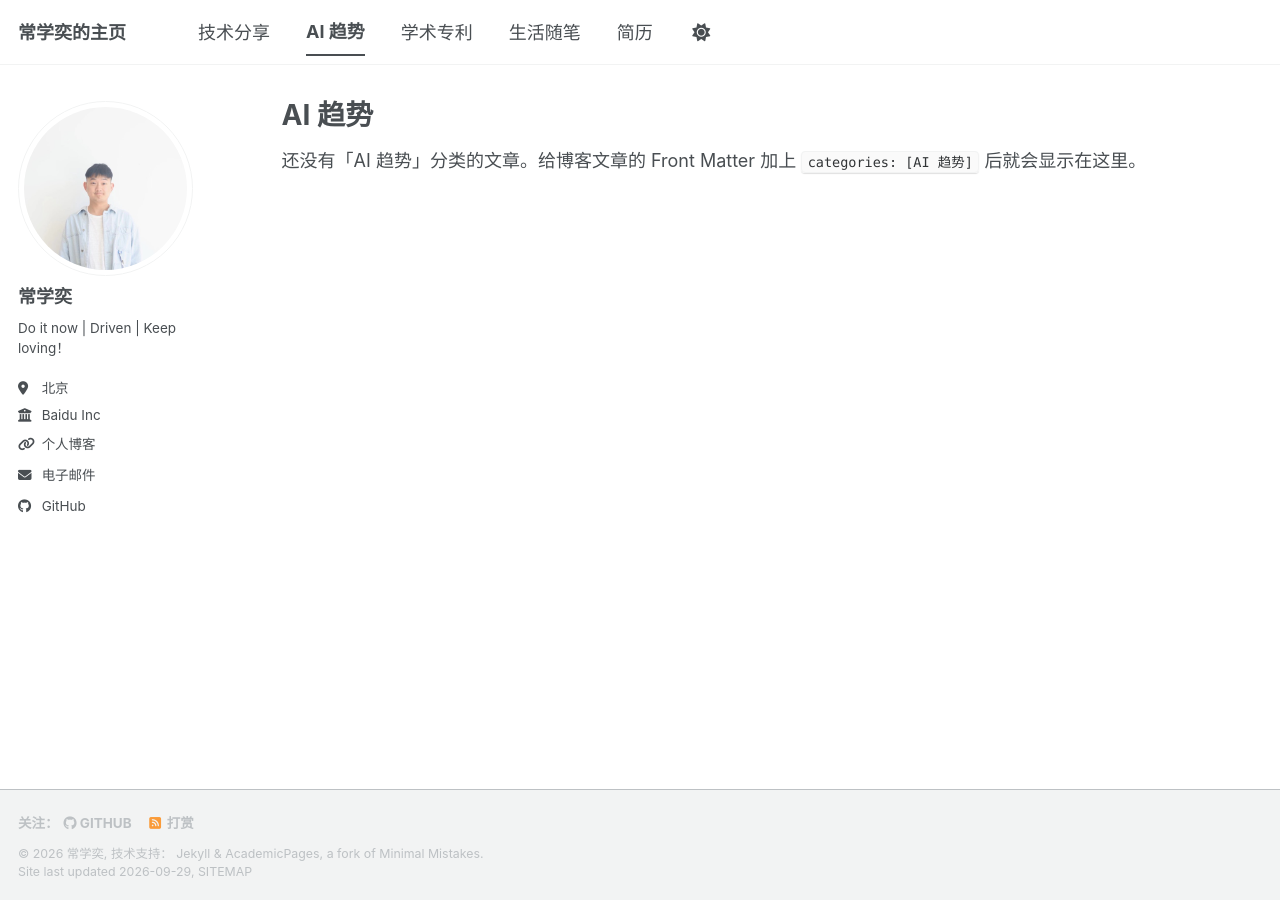
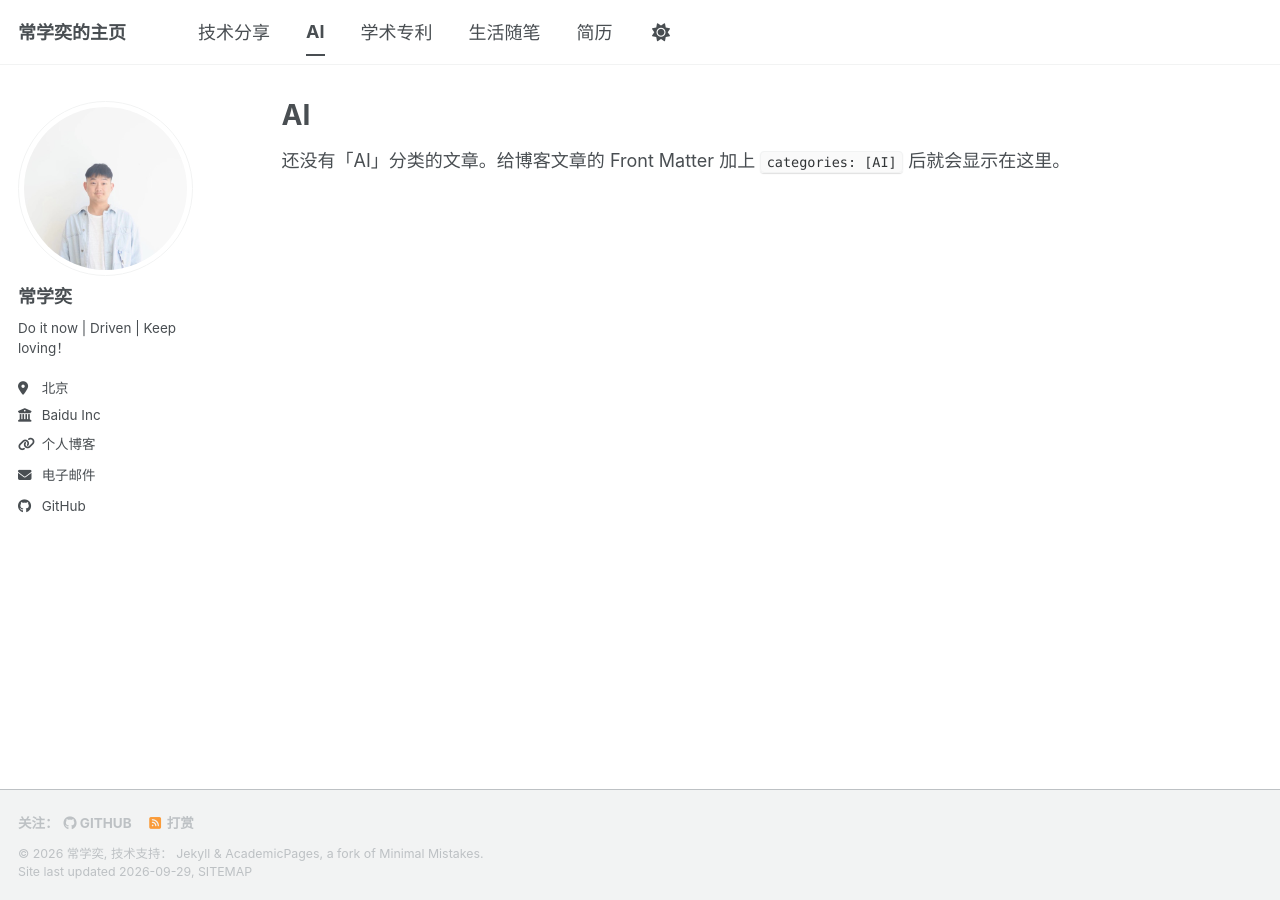
Before and after one commit to changxueyi/changxueyi.github.io, a Jekyll site: the page built from _pages/ai.md, in a window 1280 px wide. Built offline with Jekyll 4.4.1, drawn with Linux system fonts in a browser that asks for light colours; a style sheet for code colours, icons or effects is not loaded.

Commit message:
Rename AI 趋势 nav to AI

```diff
--- a/_data/navigation.yml
+++ b/_data/navigation.yml
@@ -11,7 +11,7 @@ main:
   - title: "技术分享"
     url: /tech/
 
-  - title: "AI 趋势"
+  - title: "AI"
     url: /ai/
 
   - title: "学术专利"
--- a/_pages/ai.md
+++ b/_pages/ai.md
@@ -1,15 +1,15 @@
 ---
 layout: archive
 permalink: /ai/
-title: "AI 趋势"
+title: "AI"
 author_profile: true
 ---
 
-{% assign posts = site.categories['AI 趋势'] %}
+{% assign posts = site.categories['AI'] %}
 {% if posts and posts.size > 0 %}
   {% for post in posts %}
     {% include archive-single.html %}
   {% endfor %}
 {% else %}
-  <p>还没有「AI 趋势」分类的文章。给博客文章的 Front Matter 加上 <code>categories: [AI 趋势]</code> 后就会显示在这里。</p>
+  <p>还没有「AI」分类的文章。给博客文章的 Front Matter 加上 <code>categories: [AI]</code> 后就会显示在这里。</p>
 {% endif %}
```
